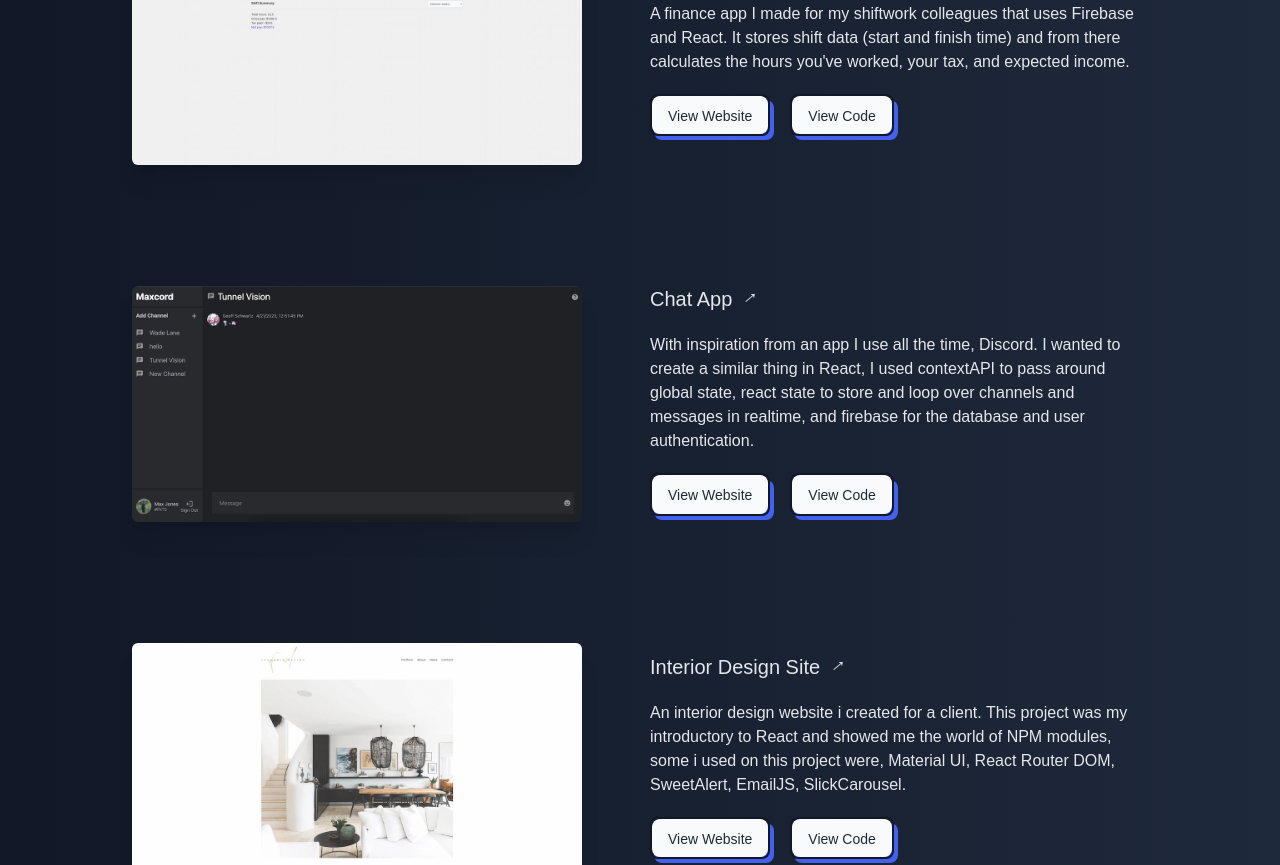
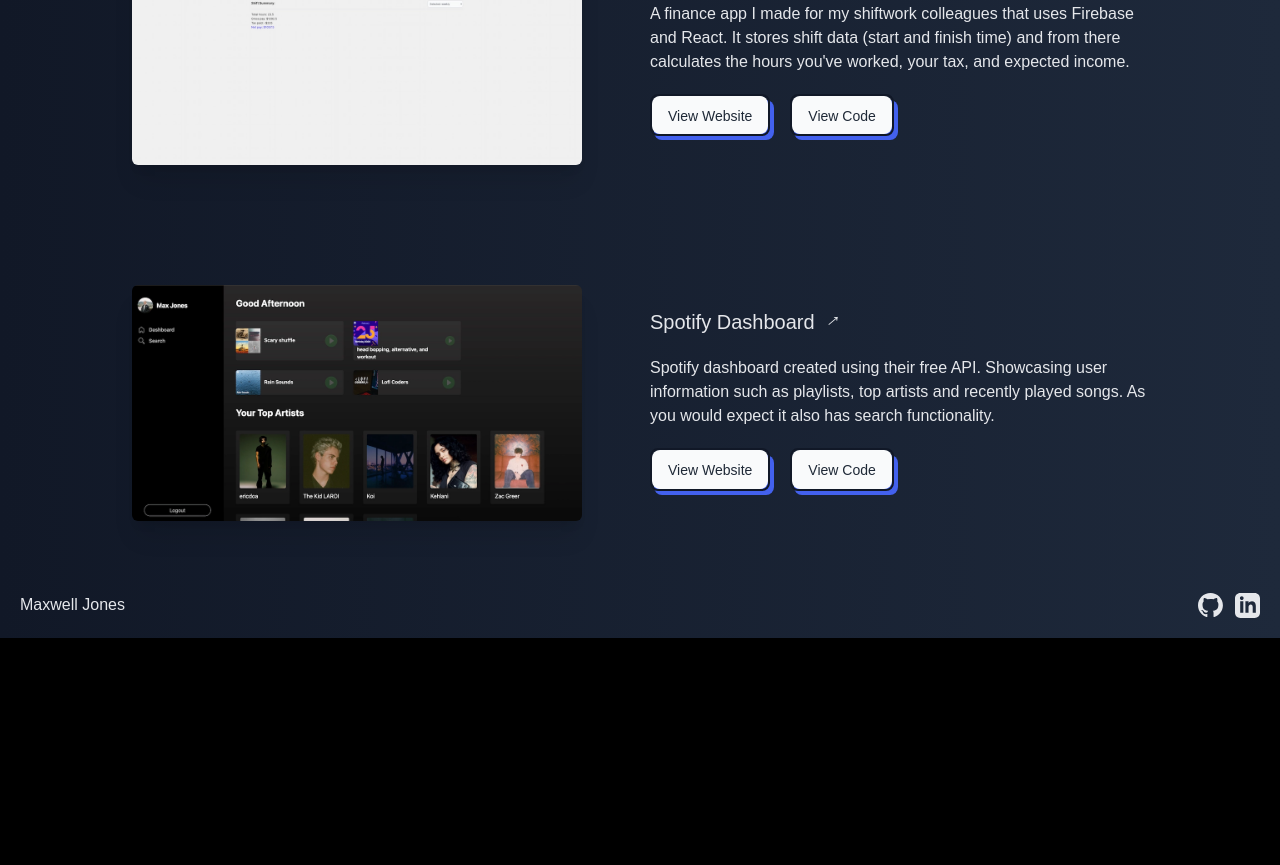
Before and after one commit to maxxjonesyy/portfolio, a React (Vite) app: page /projects in a window 1280 px wide. Shown: the part 652-1517 px from the top of the page. After the commit the page ends 1290 px from the top, so only its background shows below. Built offline with nearby package versions, Linux system fonts and the light colour scheme; a web font is replaced by a local one.

Commit message:
remove projects

```diff
--- a/src/assets/index.ts
+++ b/src/assets/index.ts
@@ -3,13 +3,11 @@
 export { Resume };
 
 import Portrait from "./images/portrait.webp";
-import FarrugiaDesign from "./images/farrugiadesign.webp";
-import Maxcord from "./images/maxcord.webp";
 import ShiftworkBuddy from "./images/shiftworkbuddy.webp";
 import Unsubby from "./images/unsubby.webp";
 import Spotify from "./images/spotify.webp";
 
-export { Portrait, FarrugiaDesign, Maxcord, ShiftworkBuddy, Unsubby, Spotify };
+export { Portrait, ShiftworkBuddy, Unsubby, Spotify };
 
 import ArrowDark from "../assets/icons/arrow-dark.svg";
 import Arrow from "../assets/icons/arrow.svg";
--- a/src/data/projectData.ts
+++ b/src/data/projectData.ts
@@ -1,10 +1,10 @@
 import { Project } from "../types/types";
-import { Unsubby, ShiftworkBuddy, Maxcord, Spotify, FarrugiaDesign } from "../assets/index";
+import { Unsubby, ShiftworkBuddy, Spotify } from "../assets/index";
 
 const Projects: Project[] =  [
     {
         id: 1,
-        heading: "Gmail Unsubscriber",
+        heading: "Unsubby",
         image: Unsubby,
         description: "Unsubby groups together unsubscribe links for Gmail, making it easy for you to identify and remove pesky subscriptions with just a few clicks.",
         challenges: "Gaining a solid comprehension of the Gmail API and configuring Supabase took some initial reading to kick-start my understanding. Another significant challenge was getting permission for the sensitive scopes I am using, I chose to not pursue this and have Unsubby as an invite only project.",
@@ -21,7 +21,7 @@
     },
     {
         id: 2,
-        heading: "Finance WebApp",
+        heading: "Shiftwork Buddy",
         image: ShiftworkBuddy,
         description: "A finance app I made for my shiftwork colleagues that uses Firebase and React. It stores shift data (start and finish time) and from there calculates the hours you've worked, your tax, and expected income.",
         challenges: "The nature of this project was to accurately display net income, I spent a lot of time figuring out tax based on income earned... And the best way to go about writing the logic for this, while I'll admit it's not totally perfect it does come very close, and is always within about 3 percent of actual figures. I didn't want to flood users with loads of data if there was a lot of entries, to get around this I wrote a filter function that sorts by date, shifts that have passed/been completed are sub-foldered and likewise for shifts that are greater than a week away. I felt this was a better experience for the user only displaying relevent shifts within a weeks range.",
@@ -37,45 +37,9 @@
     },
     {
         id: 3,
-        heading: "Chat App",
-        image: Maxcord,
-        description: "With inspiration from an app I use all the time, Discord. I wanted to create a similar thing in React, I used contextAPI to pass around global state, react state to store and loop over channels and messages in realtime, and firebase for the database and user authentication.",
-        challenges: "This was one of my first larger projects using Firebase, It was right as v9 came out so there was lots of conflicting information on how to do things, I spent a very long time reading up on best practices and initial setup. I learned in depth how to properly use 'useEffect' to my advantage as well as Firebase's 'OnSnapshot' being that it was a live messaging app and needed to function as so.",
-        website: "https://maxcord-mj.netlify.app/",
-        github: "https://github.com/maxxjonesyy/chat_app",
-        technology: [
-            ["HTML"],
-            ["SASS"],
-            ["Javascript"],
-            ["React.js"],
-            ["Firebase"],
-            ["ContextAPI"]
-        ]
-    },
-    {
-        id: 4,
-        heading: "Interior Design Site",
-        image: FarrugiaDesign,
-        description: "An interior design website i created for a client. This project was my introductory to React and showed me the world of NPM modules, some i used on this project were, Material UI, React Router DOM, SweetAlert, EmailJS, SlickCarousel.",
-        challenges: "I originally was using an Instagram API to display the clients Instagram feed within the news page but it stopped working. After countless hours of reading around I realised they've revoked the public API and I couldn't seem to get a work-around that I was completely happy with. I got a third party program to display it but I will revisit it one day and aim for a cleaner solution.",
-        website: "https://farrugiadesign.netlify.app/",
-        github: "https://github.com/maxxjonesyy/farrugia_design",
-        technology: [
-            ["HTML"],
-            ["CSS"],
-            ["Javascript"],
-            ["React.js"],
-            ["SlickCarousel"],
-            ["Emailjs"],
-            ["MaterialUI"],
-            ["SweetAlert"]
-        ]
-    },
-    {
-        id: 5,
         heading: "Spotify Dashboard",
         image: Spotify,
-        description: "Small web app I created with the Spotify API. It's a very simple application that displays some of the users information [Playlists, Top artists, Recently played]. A search feature has also been incorporated displaying [Top search, Songs, Recommended artists, Top search albums], TailwindCSS and ReactJS were used on this project.",
+        description: "Spotify dashboard created using their free API. Showcasing user information such as playlists, top artists and recently played songs. As you would expect it also has search functionality.",
         challenges: "I had a lot of fun creating this one, I was very intrigued when I saw Spotify had a free API to use. Some challenges I ran into were hiding API keys, these were stored in a dotenv file and hosted using Netlify secrets to keep them out of the Frontend accessible code. User Authentication was another roadblock for a little while, learning how to store and push the bearer token within the API request to then be allowed access to data, was a great and very valuable learning.",
         website: "https://spotify-clone-mj.netlify.app/",
         github: "https://github.com/maxxjonesyy/spotify_clone",
```
Also changed, not shown: src/assets/images/farrugiadesign.webp (deleted), src/assets/images/maxcord.webp (deleted).
